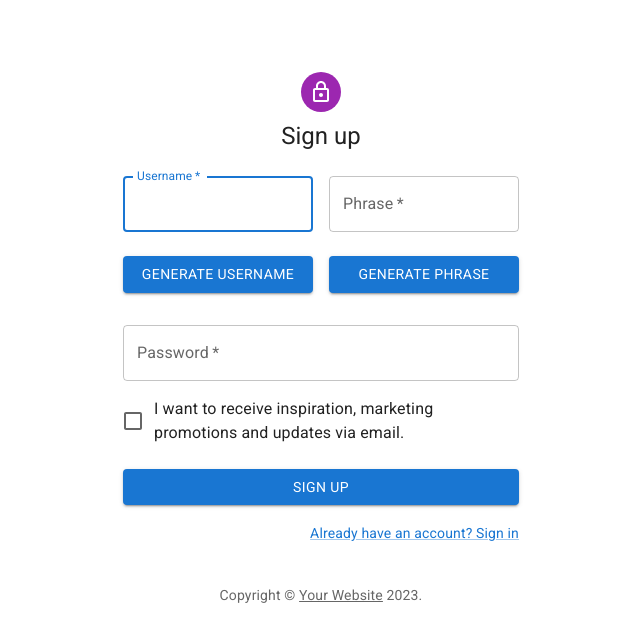
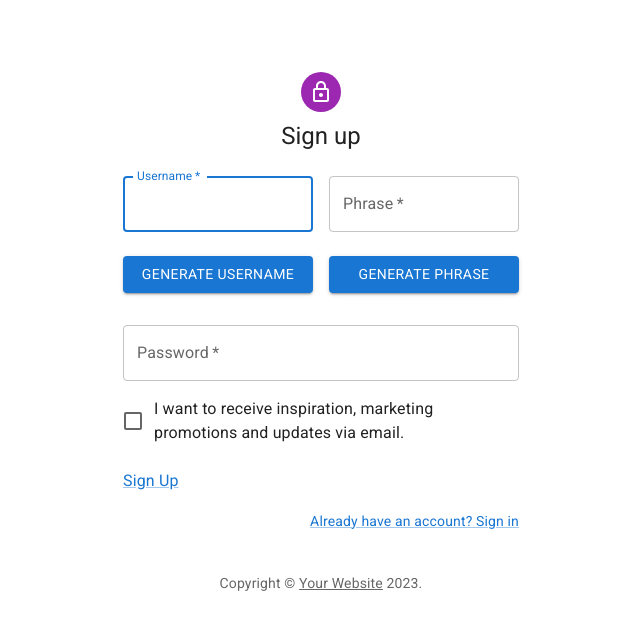
Before and after one commit to Ashish48Maurya/Tron_Project, a React (Create React App) app in the folder Frontend/: page /register in a window 1280 px wide. Shown: the top 642 px of the page, without its empty margins (319-959 px from the left). Built offline with nearby package versions, Linux system fonts and the light colour scheme; a web font is replaced by a local one.

Commit message:
correcting some issues

```diff
--- a/Frontend/src/Components/Login.js
+++ b/Frontend/src/Components/Login.js
@@ -37,17 +37,11 @@ export default function Login() {
 
     const notifyA = (msg) => toast.error(msg);
     const notifyB = (msg) => toast.success(msg);
-
-    const emailRegex = /^\w+([\.-]?\w+)*@\w+([\.-]?\w+)*(\.\w{2,3})+$/;
     const passRege = /^(?=.*[a-z])(?=.*[A-Z])(?=.*[0-9])(?=.*[!@#\$%\^&\*])(?=.{8,})/
 
     const postData = async () => {
 
-        if (!emailRegex.test(email)) {
-            notifyA("Invalid Email");
-            return;
-        }
-        else if (!passRege.test(password)) {
+        if (!passRege.test(password)) {
             notifyA("Password must contain atleast 8 characters, including atleast 1 number and 1 includes both lower and uppercase letters and special characters for example #,?!");
             return;
         }
@@ -59,8 +53,6 @@ export default function Login() {
                     "Content-Type": "application/json",
                 },
                 body: JSON.stringify({
-                    name: name,
-                    email: email,
                     username: username,
                     password: password
                 })
@@ -70,7 +62,7 @@ export default function Login() {
                         notifyA(data.error);
                     } else {
                         notifyB(data.message);
-                        navigate('/')
+                        navigate('/admin');
                     }
                     console.log(data)
                 })
@@ -79,8 +71,6 @@ export default function Login() {
         }
     }
 
-    const [name, setName] = useState("");
-    const [email, setEmail] = useState("");
     const [username, setUserName] = useState("");
     const [password, setPassword] = useState("");
 
@@ -107,11 +97,11 @@ export default function Login() {
                             margin="normal"
                             required
                             fullWidth
-                            id="email"
-                            label="Email Address"
-                            name="email"
-                            autoComplete="email"
+                            id="username"
+                            label="Username"
                             autoFocus
+                            onChange={(e) => { setUserName(e.target.value) }}
+                            value={username}
                         />
                         <TextField
                             margin="normal"
@@ -122,6 +112,8 @@ export default function Login() {
                             type="password"
                             id="password"
                             autoComplete="current-password"
+                            onChange={(e) => { setPassword(e.target.value) }}
+                            value={password}
                         />
                         <FormControlLabel
                             control={<Checkbox value="remember" color="primary" />}
@@ -142,7 +134,7 @@ export default function Login() {
                                 </Link>
                             </Grid>
                             <Grid item>
-                                <Link href="/register" variant="body2">
+                                <Link href="/" variant="body2">
                                     {"Don't have an account? Sign Up"}
                                 </Link>
                             </Grid>
--- a/Frontend/src/Components/Register.js
+++ b/Frontend/src/Components/Register.js
@@ -182,14 +182,15 @@ export default function Register() {
                                 />
                             </Grid>
                         </Grid>
-                        <Button
+                        <Link
                             type="submit"
                             fullWidth
                             variant="contained"
                             sx={{ mt: 3, mb: 2 }}
+                            a='/'
                         >
                             Sign Up
-                        </Button>
+                        </Link>
                         <Grid container justifyContent="flex-end">
                             <Grid item>
                                 <Link href="#" variant="body2">
```
